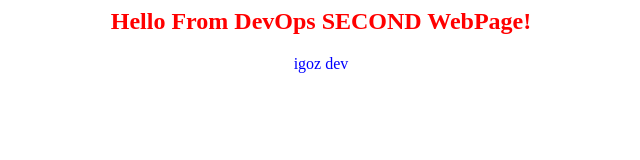
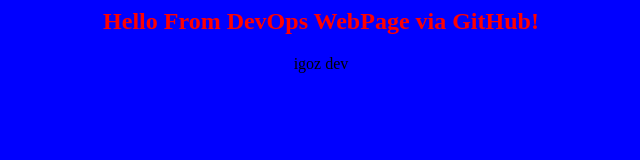
Before and after one commit to igor-golubovich/jenkins_lab_1, a plain HTML site: page index.html in a window 1280 px wide. Shown: the whole page, without its empty margins (319-959 px from the left). Drawn offline with Linux system fonts and the light colour scheme.

Commit message:
web page is changed

```diff
--- a/index.html
+++ b/index.html
@@ -1,8 +1,8 @@
 <html>
-<body bground=black>
+<body bgcolor=blue>
 <center>
-<h2><font color=red>Hello From DevOps SECOND WebPage!</font></h2>
-<font color=blue>igoz dev</font>
+<h2><font color=red>Hello From DevOps WebPage via GitHub!</font></h2>
+<font color=black>igoz dev</font>
 </center>
 </body>
 </html>
```
